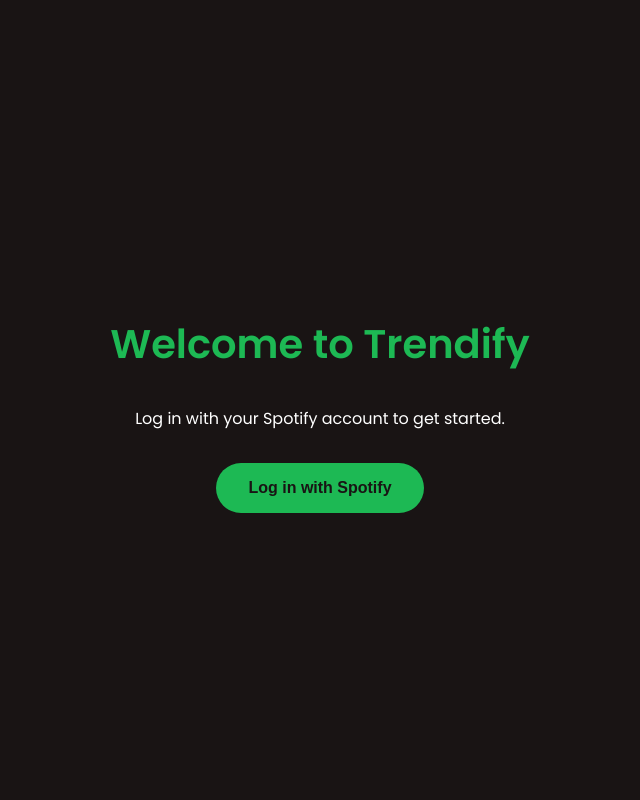
After one commit to jaedonvisva/trendify, a Flask app: page /login_page in a window 1280 px wide. The commit adds this page. Shown: the whole page, without its empty margins (320-960 px from the left). Run offline with Flask 3, Linux system fonts and the light colour scheme.

Commit message:
login implemented

```diff
--- a/app.py
+++ b/app.py
@@ -4,6 +4,8 @@
 import base64
 from dotenv import load_dotenv
 from pymongo import MongoClient
+
+load_dotenv()
 
 app = Flask(__name__)
 app.secret_key = 'key_to_be_added'
@@ -18,8 +20,6 @@
 
 mgclient = MongoClient(MONGO_URI)
 
-
-
 # Step 1: Homepage with Login Button
 @app.route('/', methods=['GET', 'POST'])
 def index():
@@ -28,16 +28,16 @@
     error = None
     query = None
 
+    access_token = session.get('access_token')
+    if not access_token:
+        return redirect(url_for('login_page'))
+
     if request.method == 'POST':
         query = request.form.get('query')
 
         if not query:
             error = "Please enter a song name."
         else:
-            # Get access token from the session
-            access_token = session.get('access_token')
-            if not access_token:
-                return redirect(url_for('login'))  # Redirect to login if not authenticated
 
             # Call Spotify API for search
             headers = {
@@ -67,13 +67,16 @@
 
     return render_template('index.html', songs=songs, error=error, query=query)
 
+@app.route('/login_page')
+def login_page():
+    return render_template('login.html')
 
-# Step 2: Redirect to Spotify Login
-@app.route('/login')
+@app.route('/login', methods=["GET", "POST"])
 def login():
     scope = "playlist-read-private playlist-modify-public"  # Define your scopes
     auth_url = f"{SPOTIFY_AUTH_URL}?response_type=code&client_id={CLIENT_ID}&redirect_uri={REDIRECT_URI}&scope={scope}"
     return redirect(auth_url)
+
 
 # Step 3: Handle Redirect (Callback)
 @app.route('/callback')
@@ -107,7 +110,8 @@
     session['access_token'] = access_token
     session['refresh_token'] = refresh_token
 
-    return "Authentication successful! You can now make Spotify API requests."
+    return redirect(url_for('index'))
+
 @app.route('/vote', methods=['POST'])
 def vote():
     # Placeholder for voting logic
@@ -117,7 +121,7 @@
 @app.route('/logout')
 def logout():
     session.clear()
-    return redirect(url_for('index'))
+    return redirect(url_for('login_page'))
 
 if __name__ == '__main__':
     app.run(debug=True)
--- /dev/null
+++ b/templates/login.html
@@ -0,0 +1,64 @@
+<!DOCTYPE html>
+<html lang="en">
+<head>
+    <meta charset="UTF-8">
+    <meta name="viewport" content="width=device-width, initial-scale=1.0">
+    <title>Trendify - Login</title>
+    <style>
+        @import url('https://fonts.googleapis.com/css2?family=Poppins:wght@400;600&display=swap');
+        body {
+            font-family: 'Poppins', sans-serif;
+            background-color: #191414;
+            color: white;
+            margin: 0;
+            padding: 0;
+            display: flex;
+            justify-content: center;
+            align-items: center;
+            flex-direction: column;
+            height: 100vh;
+        }
+
+        h1 {
+            font-size: 2.5rem;
+            margin-bottom: 1rem;
+            color: #1DB954;
+        }
+
+        p {
+            font-size: 1rem;
+            margin-bottom: 2rem;
+            color: #fff;
+        }
+
+        button {
+            padding: 1rem 2rem;
+            font-size: 1rem;
+            background-color: #1DB954;
+            color: #191414;
+            border: none;
+            border-radius: 25px;
+            cursor: pointer;
+            transition: background-color 0.3s, color 0.3s;
+            font-weight: 600;
+        }
+
+        button:hover {
+            background-color: #fff;
+            color: #1DB954;
+        }
+
+        a {
+            text-decoration: none;
+            color: inherit;
+        }
+    </style>
+</head>
+<body>
+    <h1>Welcome to Trendify</h1>
+    <p>Log in with your Spotify account to get started.</p>
+    <form action="/login" method="POST">
+        <button type="submit">Log in with Spotify</button>
+    </form>
+</body>
+</html>
```
Also changed, not shown: templates/index.html (+2 -5 lines).
